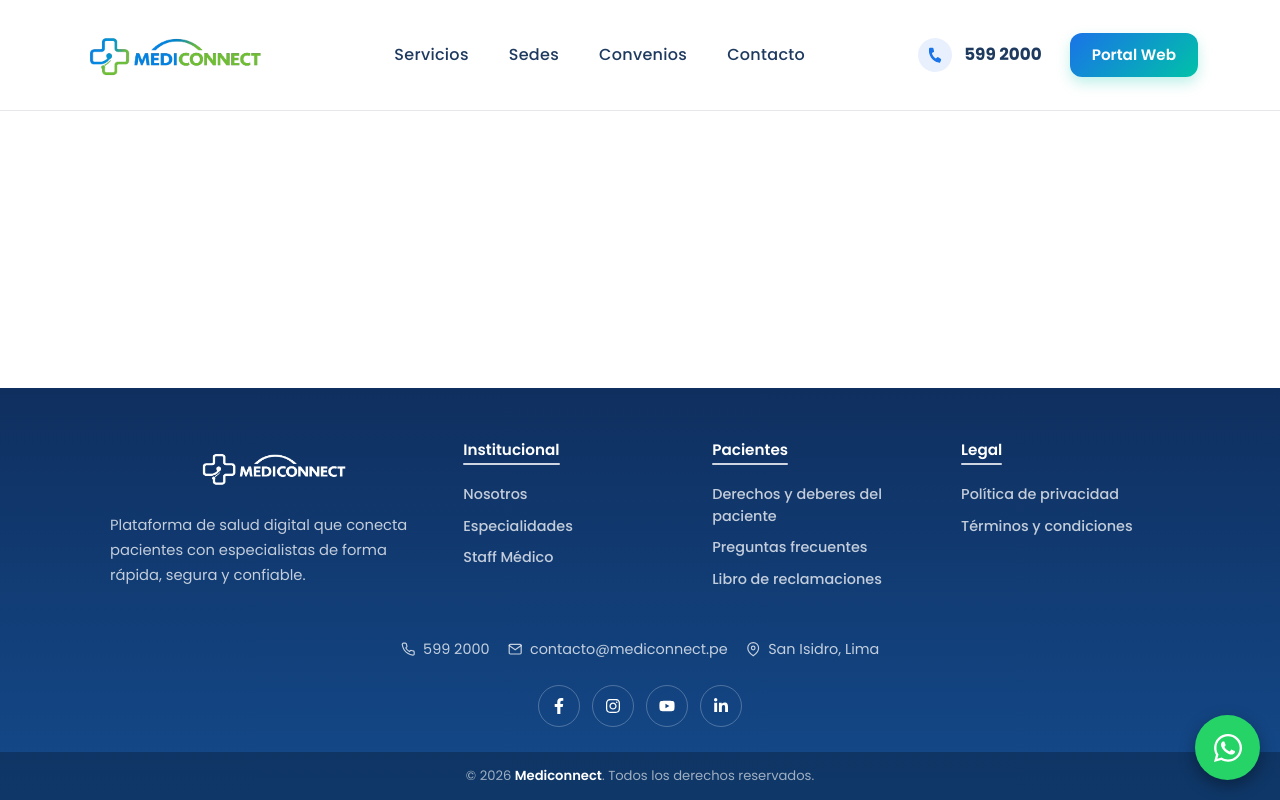
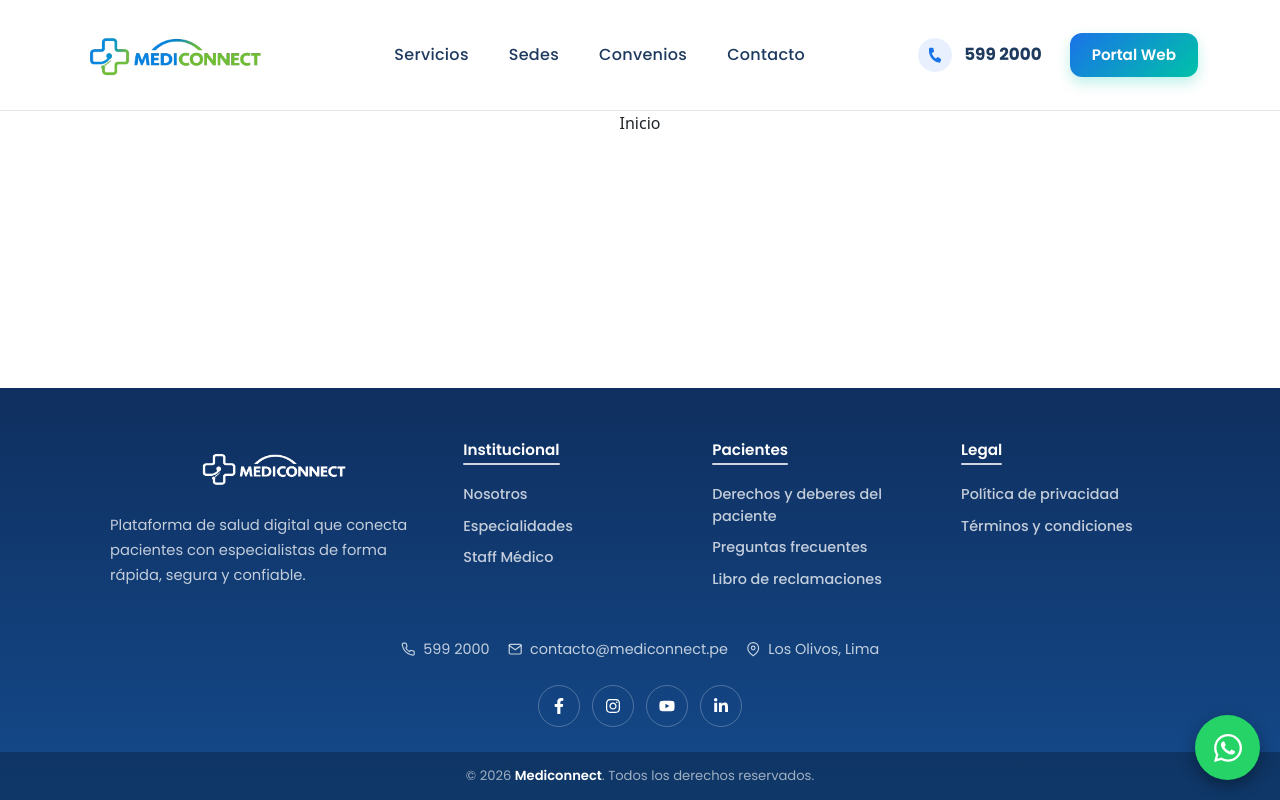
Before and after one commit to DiegoGarcia616/Frontend-MediConnect, a React (Vite) app: page / in a window 1280 px wide. Built offline with nearby package versions, Linux system fonts and the light colour scheme.

Commit message:
Correción del tapado

```diff
--- a/src/components/Footer.jsx
+++ b/src/components/Footer.jsx
@@ -253,7 +253,7 @@ function Footer() {
           <div className="footer-contact">
             <div><FiPhone /> 599 2000</div>
             <div><FiMail /> contacto@mediconnect.pe</div>
-            <div><FiMapPin /> San Isidro, Lima</div>
+            <div><FiMapPin /> Los Olivos, Lima</div>
           </div>
 
           <div className="footer-socials">
--- a/src/components/Navbar.jsx
+++ b/src/components/Navbar.jsx
@@ -35,6 +35,7 @@ function Navbar() {
           padding-top: 14px !important;
           padding-bottom: 14px !important;
           font-family: 'Poppins', sans-serif;
+          z-index: 1030;
         }
 
         .mediconnect-navbar.scrolled {
@@ -177,7 +178,7 @@ function Navbar() {
 
       <NavbarBS
         expand="lg"
-        fixed="top"
+        sticky="top"
         className={`mediconnect-navbar ${scrolled ? "scrolled" : ""}`}
         expanded={expanded}
         onToggle={() => setExpanded(!expanded)}
```
